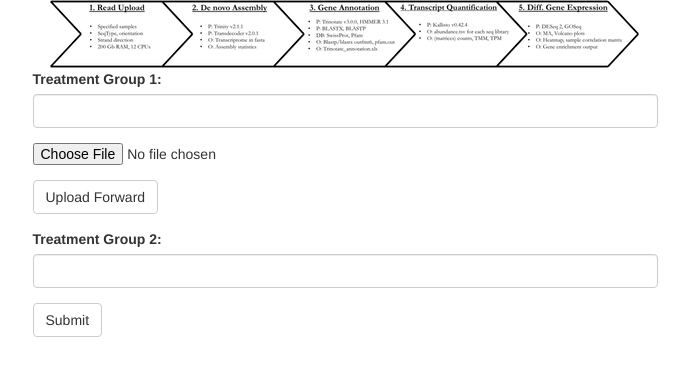
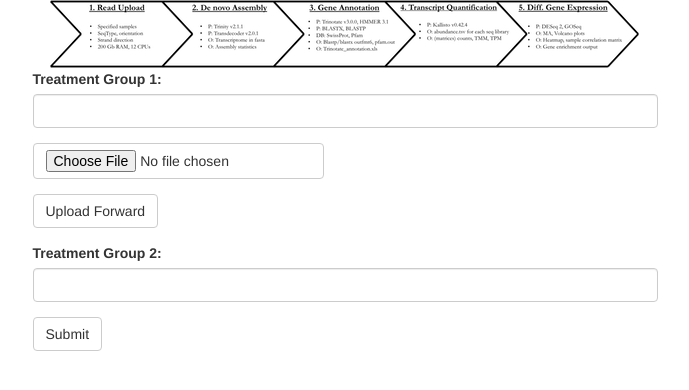
Before and after one commit to sbrown8/westernbiohacks, a PHP site: page / in a window 1280 px wide. Shown: the top 390 px of the page, without its empty margins (295-984 px from the left). Run offline with PHP 8.4, Linux system fonts and the light colour scheme.

Commit message:
choose file button work?

```diff
--- a/index.php
+++ b/index.php
@@ -31,7 +31,7 @@ and open the template in the editor.
 					    <input type="text" class="form-control" id="treatment1">
 					  </div>
 					  <div class="form-group">
-					  	<input type="file" name="fwd" id="trt1fwd1">
+					  	<input class="btn btn-default" type="file" name="fwd" id="trt1fwd1">
 						</div>
 					<div class="form-group">
 						<input class="btn btn-default" type="submit" value="Upload Forward" name="submit">
```
